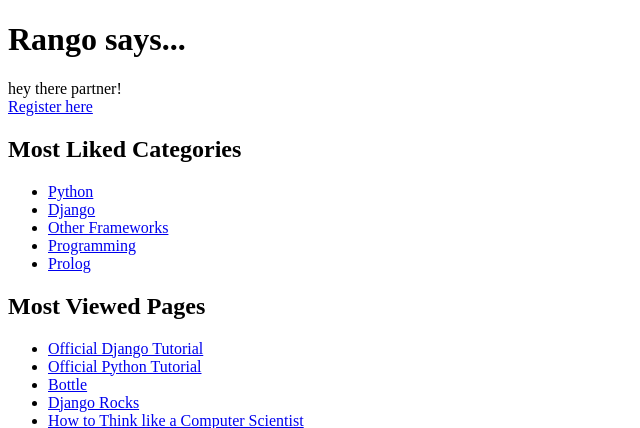
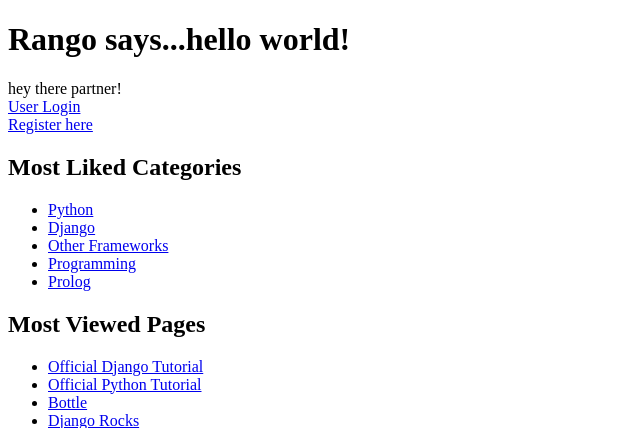
Before and after one commit to Chencheng78/tangowithdjango, a Django app: page / in a window 1280 px wide. Shown: the top 428 px of the page, without its empty margins (0-640 px from the left). Run offline with Django 3.2, Linux system fonts and the light colour scheme; data comes from the database, SQL or seed files in the repository; both versions use the stored data as it was after the commit.

Commit message:
1107/finised login page

```diff
--- a/rango/urls.py
+++ b/rango/urls.py
@@ -8,4 +8,5 @@
 	url(r'^add_category/$',views.add_category,name='add_category'),
 	url(r'^category/(?P<category_name_slug>[\w\-]+)/add_page/$', views.add_page, name='add_page'),
 	url(r'^register/$',views.register,name='register'),
+	url(r'^login/$',views.user_login,name='login'),
 ]
--- a/rango/views.py
+++ b/rango/views.py
@@ -1,7 +1,8 @@
 from django.shortcuts import render
-from django.http import HttpResponse
+from django.http import HttpResponse,HttpResponseRedirect
 from rango.models import Category,Page
 from rango.forms import CategoryForm,PageForm,UserForm,UserProfileFrom
+from django.contrib.auth import authenticate,login
 # Create your views here.
 def index(request):
 	#html= "Rango says hey!" + '<br><a href="/rango/about/">Go to About</a>'
@@ -95,3 +96,61 @@
 	                'profile_form':profile_form,
 	                'registered':registered}
 	               )
+
+def user_login(request):
+
+    # If the request is a HTTP POST, try to pull out the relevant information.
+    if request.method == 'POST':
+        # Gather the username and password provided by the user.
+        # This information is obtained from the login form.
+                # We use request.POST.get('<variable>') as opposed to request.POST['<variable>'],
+                # because the request.POST.get('<variable>') returns None, if the value does not exist,
+                # while the request.POST['<variable>'] will raise key error exception
+        username = request.POST['username']
+        password = request.POST['password']
+
+        # Use Django's machinery to attempt to see if the username/password
+        # combination is valid - a User object is returned if it is.
+        user = authenticate(username=username, password=password)
+
+        # If we have a User object, the details are correct.
+        # If None (Python's way of representing the absence of a value), no user
+        # with matching credentials was found.
+        if user:
+            # Is the account active? It could have been disabled.
+            if user.is_active:
+                # If the account is valid and active, we can log the user in.
+                # We'll send the user back to the homepage.
+                login(request, user)
+                return HttpResponseRedirect('/rango/')
+            else:
+                # An inactive account was used - no logging in!
+                return HttpResponse("Your Rango account is disabled.")
+        else:
+            # Bad login details were provided. So we can't log the user in.
+           # print "Invalid login details: {0}, {1}".format(username, password)
+            return HttpResponse("Invalid login details supplied.")
+
+    # The request is not a HTTP POST, so display the login form.
+    # This scenario would most likely be a HTTP GET.
+    else:
+        # No context variables to pass to the template system, hence the
+        # blank dictionary object...
+        return render(request, 'rango/login.html', {})
+# def user_login(request):
+# 	if request.method == 'POST':
+# 		username = request.POST.get('username')
+# 		password = request.POST.get('password')
+# 		user = authenticate(username=username,password=password)
+# 		if user:
+# 			if user.is_active:
+# 				login(request,user)
+# 				return HttpResponseRedirect('/rango/')
+# 			else:
+# 				return HttpResponse("your Rango accout is disabled.")
+# 		else:
+# 			#print("Invalid login details: {0},{1}".format(username,password))
+# 			return HttpResponse("Invalid login detials suppied.")
+#
+# 	else:
+# 		return render(request,'rango/login.html',{})
--- a/templates/rango/index.html
+++ b/templates/rango/index.html
@@ -7,9 +7,14 @@
     <title>Rango</title>
 </head>
 <body>
-    <h1>Rango says...</h1>
+{% if user.is_authenticated %}
+    <h1>Rango says...hello {{user.username}}!</h1>
+{% else %}
+    <h1>Rango says...hello world!</h1>
+{% endif%}
     <div>
         hey there partner! <br />
+        <a href="/rango/login/">User Login</a> <br>
         <a href="/rango/register/">Register here</a>
       <!--  <strong>{{boldmessage}}</strong><br /> -->
     </div>
```
Also changed, not shown: templates/rango/login.html (added, +22 -0 lines), db.sqlite3.
